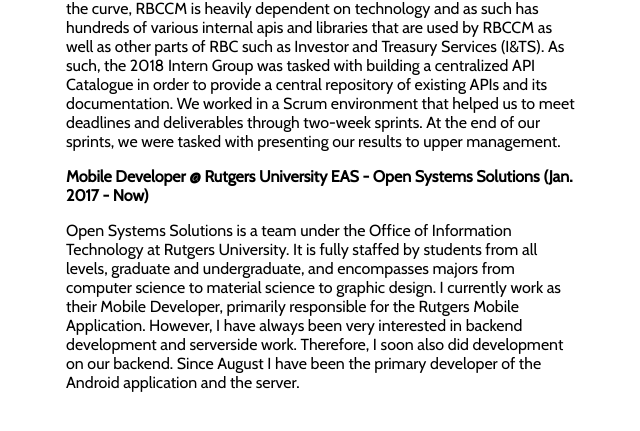
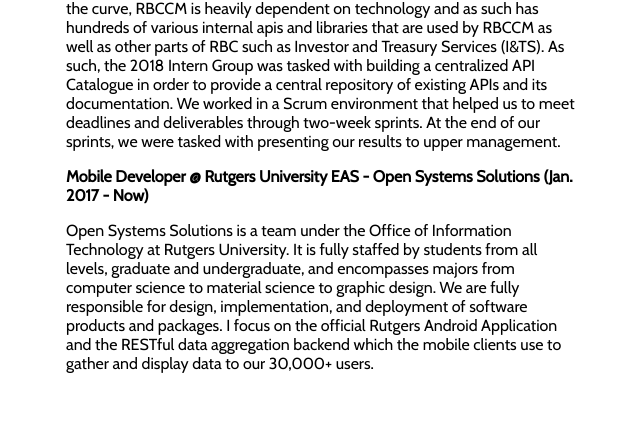
Before and after one commit to ruizha/website, a Flask app: page /work in a window 1280 px wide. Shown: the part 315-746 px from the top of the page, without its empty margins (318-958 px from the left). Run offline with Flask 2, Linux system fonts and the light colour scheme; some libraries are stand-ins or nearby versions.

Commit message:
works defaultly

```diff
--- a/main.py
+++ b/main.py
@@ -79,7 +79,6 @@
     '"...a fine choice" ~ everyone',
     '<span><a class=\'text-link\' href="https://www.dropbox.com/s/nvtbp6si16ng24b/rui_zhang_resume.pdf?dl=1" style="text-decoration: none;">Here\'s my resume</a></span>',
     'Graduating this semester',
-    'Are you a recruiter?',
     'Coder for hire'
 ]
 
@@ -93,35 +92,29 @@
 
 subtitles = [
     'Trader of Memes',
-    'Bug Slayer',
-    'Code Slinger',
     'Spittin\' Hot Lines',
     'Vim and Emacs are both good',
-    'Preventing Segfaults'
+    'Preventing Segfaults',
+    'Driven by a Natural Neurel Net',
+    'I sometimes use a light theme',
+    '<br>Traceback (most recent call last):<br><span style="padding-left: 2em">File "&lt;main.py&gt;", line 1, in</span> -- <br>jk I unittested this'
 ]
 
 class SubtitleDistribution:
     def __init__(self, subtitles):
-        self.distribution = {subtitle: 0 for subtitle in subtitles}
+        pass
 
     def get_subtitle(self):
-        total = sum(self.distribution.values()) + 1
-        inverted = {k: total - v for k,v in self.distribution.items()}
-        choices = []
-        for k,v in inverted.items():
-            choices += [k] * v
-        subtitle = random.choice(choices)
-        self.distribution[subtitle] += 1
-        return subtitle
+        return random.choice(subtitles)
 
-subtitle_distribution = SubtitleDistribution(lfj_subtitles)
+subtitle_distribution = SubtitleDistribution(subtitles)
 @app.route("/")
 @app.route('/home')
 def main():
     navbar_collection.set_active("home")
     return render_template("main.html", subtitle=subtitle_distribution.get_subtitle(), \
         navbarItems=navbar_collection.get_tabs(), \
-        skills=[('Programming', languages), ('Frameworks', frameworks), ('Tools', tools)])
+        skills=[('Programming Languages', languages), ('Frameworks', frameworks), ('Tools', tools)])
 
 @app.route('/projects')
 def projects():
--- a/static/js/base.js
+++ b/static/js/base.js
@@ -1,4 +1,6 @@
 $(function () {
+    if ($(window).width() < 1200) { // janky attempt to cater to mobile users
+    }
     $('.link-nt').click(function () {
         if (!$(this).attr('class').includes('deactivate')) {
             let win = window.open($(this).attr('uri'), '_blank');
--- a/templates/contacts.html
+++ b/templates/contacts.html
@@ -13,7 +13,7 @@
 {% block body %}
     <div class='content'>
         <div class='intro'>
-            If, for whatever reason, you want to contact me to talk about my projects or my experiences, you can reach me by:
+            <p>If, for whatever reason, you want to contact me to talk about my projects or my experiences, you can reach me by:</p>
         </div>
         <div class='contact-methods'>
             <div class='contact-element'>
--- a/templates/projects.html
+++ b/templates/projects.html
@@ -55,7 +55,7 @@
                 Project for HackRU Fall 2018 where we developed an application to give financial advice to users based on users with similar financial backgrounds. We used
                 the Yodlee API to gather data about users, extracting only non-identifying information about each user, and cluster using K-Means. We used a Multi-Layer Perceptron
                 to determine the fitness of a person's portfolio based on others in the cluster. Frontend was built using Angular.js, backend in Flask and MongoDB. For
-                machine learning we used scikit-learn.
+                machine learning we used scikit-learn. Oh, it won 3rd place overall so yay!
             </div>
         </div>
     </div>
--- a/templates/work.html
+++ b/templates/work.html
@@ -18,9 +18,9 @@
         <div class='subsection' id='oss'>
             <p class='subsection-name bold'> Mobile Developer @ Rutgers University EAS - Open Systems Solutions (Jan. 2017 - Now) </p>
             <p> Open Systems Solutions is a team under the Office of Information Technology at Rutgers University. It is fully staffed by students from all levels,
-            graduate and undergraduate, and encompasses majors from computer science to material science to graphic design. I currently work as their Mobile Developer,
-            primarily responsible for the Rutgers Mobile Application. However, I have always been very interested in backend development and serverside work.
-            Therefore, I soon also did development on our backend. Since August I have been the primary developer of the Android application and the server.
+            graduate and undergraduate, and encompasses majors from computer science to material science to graphic design. We are fully responsible for design,
+            implementation, and deployment of software products and packages. I focus on the official Rutgers Android Application and the RESTful data aggregation
+            backend which the mobile clients use to gather and display data to our 30,000+ users.
         </div>
     </div>
 {% endblock %}
```
